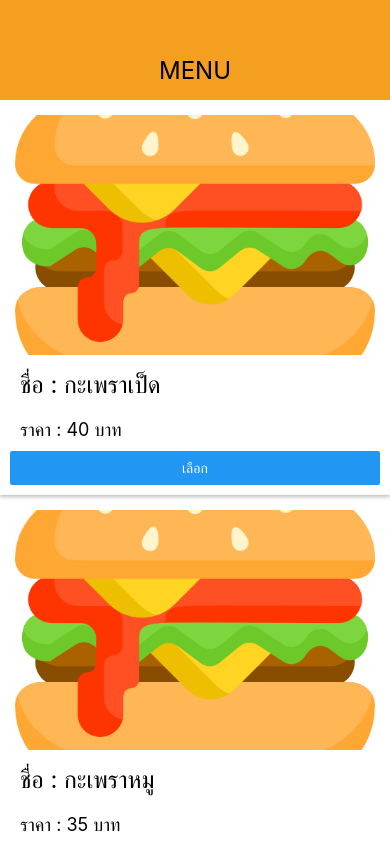
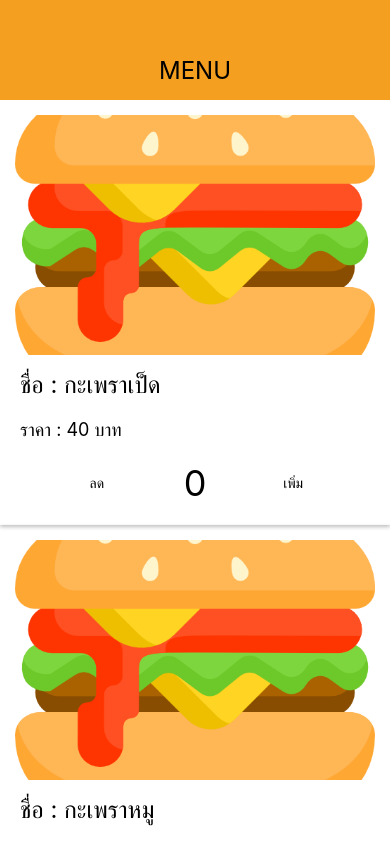
Before and after one commit to BlueBearrii/Food_Order_Service_App, a React Native app in the folder FoodOrderService/: screen / in a window 390 px wide. Shown: the top 844 px of the page. Built offline with nearby package versions, Linux system fonts and the light colour scheme.

Commit message:
:zap: Update functions

```diff
--- a/FoodOrderService/src/components/main/Main.js
+++ b/FoodOrderService/src/components/main/Main.js
@@ -7,7 +7,7 @@ import {
   ScrollView,
   Button,
   Alert,
-  Dimensions,
+  TouchableOpacity,
 } from 'react-native';
 import Header from '../utils/header/Header';
 
@@ -34,13 +34,15 @@ export default class Main extends Component {
             </View>
             <Text style={styles.textName}>ชื่อ : {data.name} </Text>
             <Text style={styles.textPrice}>ราคา : {data.price} บาท</Text>
-            <Button
-              style={styles.buttonStyle}
-              title="เลือก"
-              onPress={() => {
-                this.onClickFunction(data.name);
-              }}
-            />
+            <View style={styles.buttonContainer}>
+              <TouchableOpacity style={styles.button}>
+                <Text>ลด</Text>
+              </TouchableOpacity>
+              <Text style={styles.countText}>0</Text>
+              <TouchableOpacity style={styles.button}>
+                <Text>เพิ่ม</Text>
+              </TouchableOpacity>
+            </View>
           </View>
         </View>
       );
@@ -49,12 +51,8 @@ export default class Main extends Component {
       <View>
         <Header title={'MENU'} />
         <ScrollView style={{marginBottom: 'auto'}}>{lists}</ScrollView>
-        <View style={styles.button}>
-          <Button
-            buttonStyle={styles.buttonStyles}
-            title="ไปที่ตะกร้า"
-            onPress={() => this.onClickBasket()}
-          />
+        <View>
+          <Button title="ไปที่ตะกร้า" onPress={() => this.onClickBasket()} />
         </View>
       </View>
     );
@@ -100,10 +98,19 @@ const styles = StyleSheet.create({
     padding: 10,
     fontSize: 18,
   },
-  buttonStyles: {
-    backgroundColor: '#ededed',
+  buttonContainer: {
+    flexDirection: 'row',
+    justifyContent: 'center',
+    alignItems: 'center',
+    padding: 10,
   },
   button: {
+    flex: 1,
+    alignItems: 'center',
     padding: 10,
   },
+  countText: {
+    fontSize: 36,
+    marginHorizontal: 10,
+  },
 });
```
